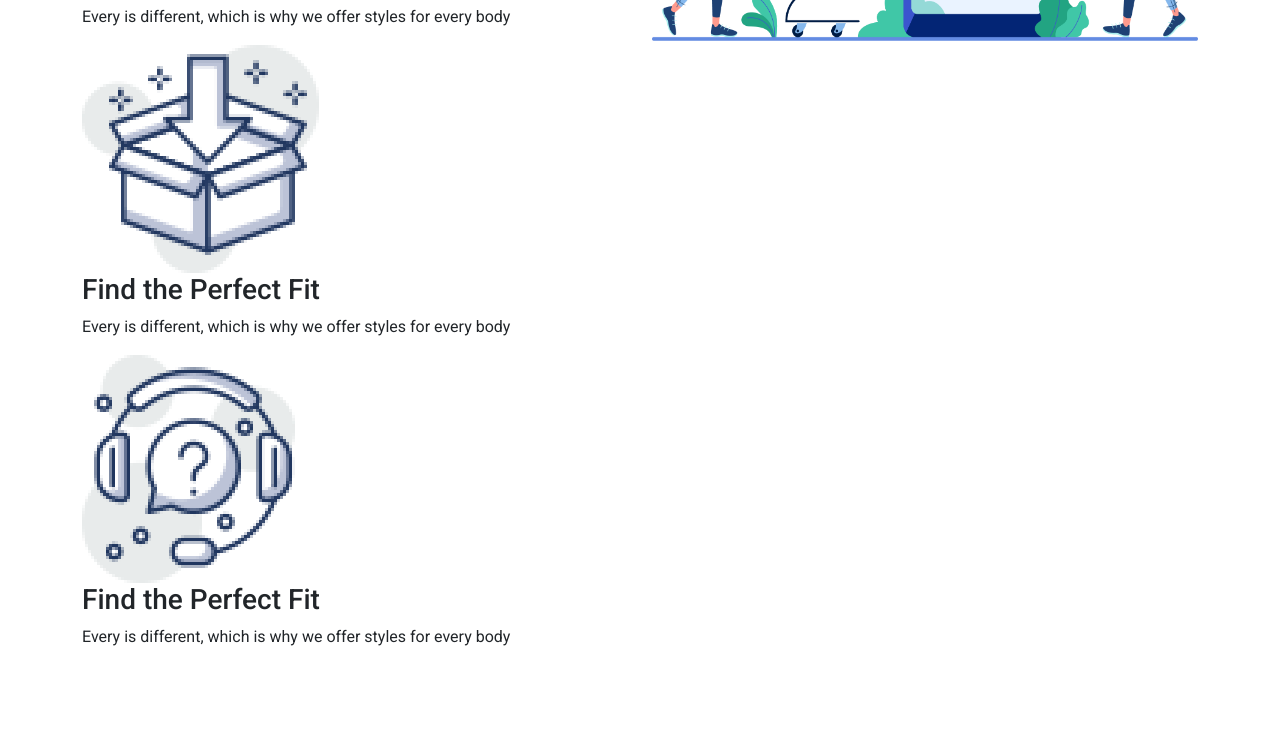
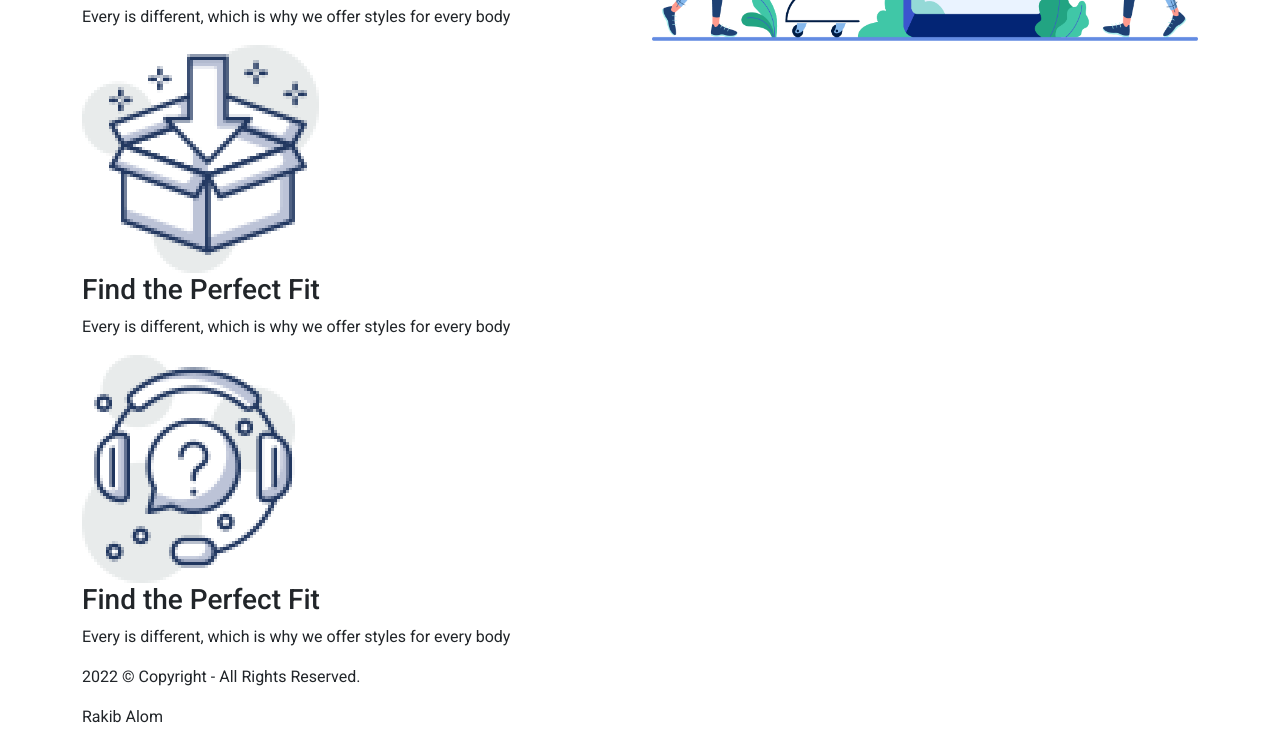
Before and after one commit to RakibAlom/nike-react, a plain HTML site: page index.html in a window 1280 px wide. Shown: the part 2014-2759 px from the top of the page. Before the commit the page ends 2679 px from the top, so only its background shows below. Drawn offline with Linux system fonts and the light colour scheme.

Commit message:
structure ready

```diff
--- a/index.html
+++ b/index.html
@@ -252,7 +252,18 @@
 
     </div>
   </main>
-  <!-- MAIN CONTENT START -->
+  <!-- MAIN CONTENT END -->
+
+  <!-- FOOTER AREA START -->
+  <footer class="footer">
+    <div class="container-lg">
+      <p class="copyright">
+        2022 &copy; Copyright - All Rights Reserved.
+      </p>
+      <p class="developer">Rakib Alom</p>
+    </div>
+  </footer>
+  <!-- FOOTER AREA END -->
 
   <!-- BOOTSTRAP JS FILES -->
   <script src="./assets/bootstrap/bootstrap.min.js"></script>
```
